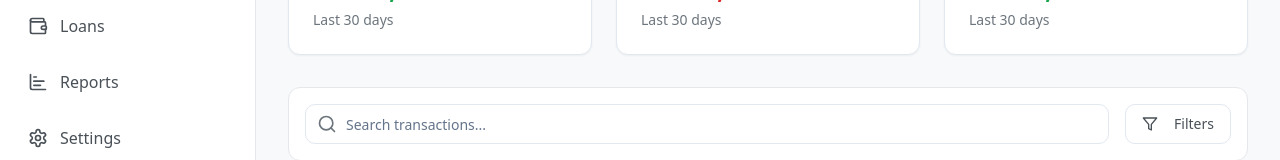
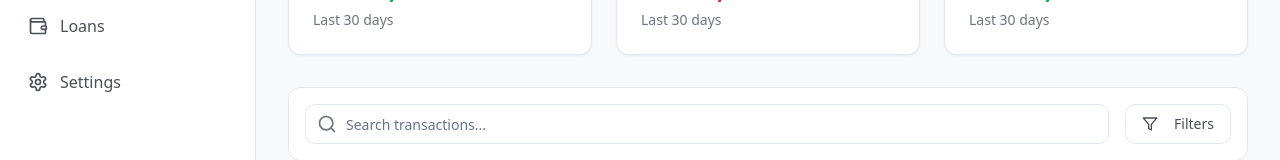
Before and after one commit to SandraNgugi/sacco-dashboard-hub-22, a React (Vite) app: page /transactions in a window 1280 px wide. Shown: the part 207-367 px from the top of the page. Built offline with nearby package versions, Linux system fonts and the light colour scheme.

Commit message:
Remove reports page
Remove the reports page and its associated routes and components.

```diff
--- a/src/components/dashboard/Sidebar.tsx
+++ b/src/components/dashboard/Sidebar.tsx
@@ -1,3 +1,4 @@
+
 import { Home, Wallet, ChartBar, Settings, LogOut, FileText } from "lucide-react";
 import { cn } from "@/lib/utils";
 
@@ -5,7 +6,6 @@ const menuItems = [
   { icon: FileText, label: "Transactions", href: "/transactions" },
   { icon: Home, label: "Dashboard", href: "/dashboard" },
   { icon: Wallet, label: "Loans", href: "/loans" },
-  { icon: ChartBar, label: "Reports", href: "/reports" },
   { icon: Settings, label: "Settings", href: "/settings" },
 ];
 
```
